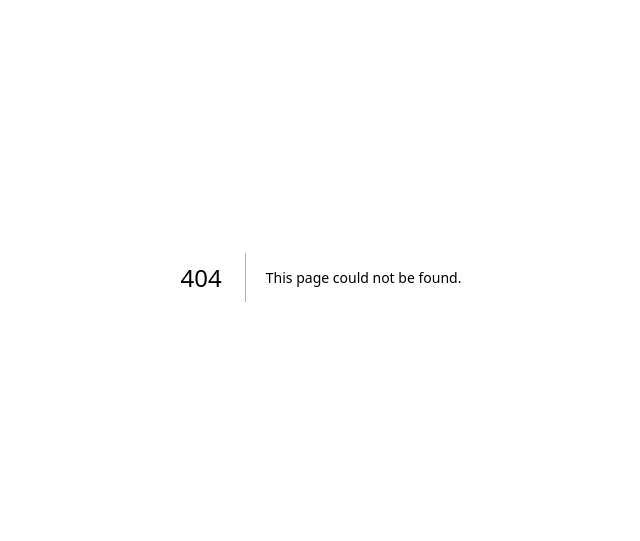
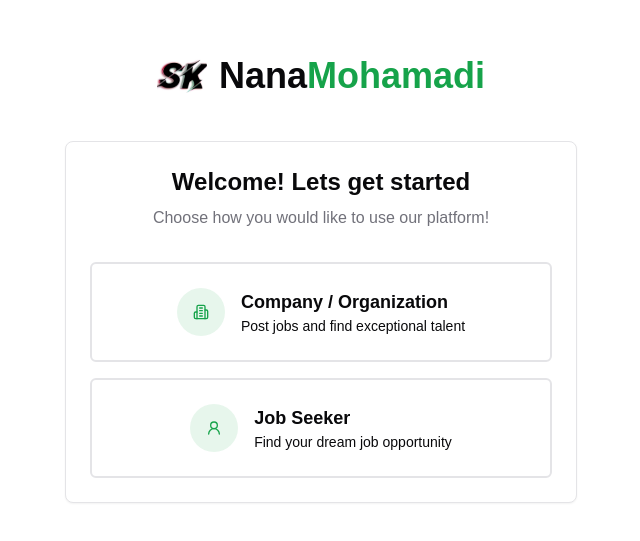
Before and after one commit to Mohamadi12/job_board, a Next.js app: page /onboarding in a window 1280 px wide. Before the commit this address had no page. Shown: the part 123-664 px from the top of the page, without its empty margins (319-959 px from the left). Built offline with nearby package versions, Linux system fonts and the light colour scheme.

Commit message:
Onboarding

```diff
--- /dev/null
+++ b/src/app/onboarding/page.tsx
@@ -0,0 +1,12 @@
+import OnboardingForm from '@/components/onboarding/OnboardingForm'
+import React from 'react'
+
+const Onboarding = () => {
+  return (
+    <div className="min-h-screen w-screen flex flex-col items-center justify-center py-10">
+        <OnboardingForm />
+    </div>
+  )
+}
+
+export default Onboarding
--- /dev/null
+++ b/src/components/onboarding/OnboardingForm.tsx
@@ -0,0 +1,59 @@
+"use client";
+
+import Image from "next/image";
+import React, { useState } from "react";
+import Logo from "../../../public/logo.jpg";
+import { Card, CardContent } from "../ui/card";
+import UserTypeSelection from "./UserTypeForm";
+
+type UserSelectionType = "company" | "jobSeeker" | null;
+
+const OnboardingForm = () => {
+  const [step, setStep] = useState(1);
+  const [userType, setUserType] = useState<UserSelectionType>(null);
+
+  const handleUserSelectionType = async (type: UserSelectionType) => {
+    setUserType(type);
+    setStep(2);
+  };
+
+  const renderStep = () => {
+    switch (step) {
+      case 1:
+        return <UserTypeSelection onSelect={handleUserSelectionType} />;
+
+      case 2:
+        return userType === "company" ? (
+          <p>User is a company</p>
+        ) : (
+          <p>User is a job seeker</p>
+        );
+
+      default:
+        return null;
+    }
+  };
+
+  return (
+    <>
+      <div className="flex items-center gap-3 mb-10">
+        <Image
+          src={Logo}
+          alt="Logo"
+          width={50}
+          height={50}
+          className="rounded-2xl"
+        />
+        <h1 className="text-4xl font-bold">
+          Nana<span className="text-primary">Mohamadi</span>
+        </h1>
+      </div>
+
+      <Card className="max-w-lg w-full">
+        <CardContent className="p-6">{renderStep()}</CardContent>
+      </Card>
+    </>
+  );
+};
+
+export default OnboardingForm;
--- /dev/null
+++ b/src/components/onboarding/UserTypeForm.tsx
@@ -0,0 +1,55 @@
+import React from "react";
+import { Button } from "../ui/button";
+import { Building2, UserRound } from "lucide-react";
+
+type UserSelectionType = "company" | "jobSeeker";
+
+interface UserTypeSelection {
+  onSelect: (type: UserSelectionType) => void;
+}
+
+const UserTypeSelection = ({ onSelect }: UserTypeSelection) => {
+  return (
+    <div className="space-y-8">
+      <div className="text-center space-y-2">
+        <h2 className="text-2xl font-bold">Welcome! Lets get started</h2>
+        <p className="text-muted-foreground">
+          Choose how you would like to use our platform!
+        </p>
+      </div>
+      <div className="grid gap-4">
+        <Button
+          onClick={() => onSelect("company")}
+          variant="outline"
+          className="w-full h-auto p-6 items-center gap-4 border-2 transition-all duration-200 hover:border-primary hover:bg-primary/5"
+        >
+          <div className="size-12 rounded-full bg-primary/10 flex items-center justify-center">
+            <Building2 className="size-6 text-primary" />
+          </div>
+
+          <div className="text-left">
+            <h3 className="font-semibold text-lg">Company / Organization</h3>
+            <p>Post jobs and find exceptional talent</p>
+          </div>
+        </Button>
+
+        <Button
+          onClick={() => onSelect("jobSeeker")}
+          variant="outline"
+          className="w-full h-auto p-6 items-center gap-4 border-2 transition-all duration-200 hover:border-primary hover:bg-primary/5"
+        >
+          <div className="size-12 rounded-full bg-primary/10 flex items-center justify-center">
+            <UserRound className="size-6 text-primary" />
+          </div>
+
+          <div className="text-left">
+            <h3 className="font-semibold text-lg">Job Seeker</h3>
+            <p>Find your dream job opportunity</p>
+          </div>
+        </Button>
+      </div>
+    </div>
+  );
+};
+
+export default UserTypeSelection;
```
Also changed, not shown: src/components/forms/LoginForm.tsx (+11 -9 lines).
